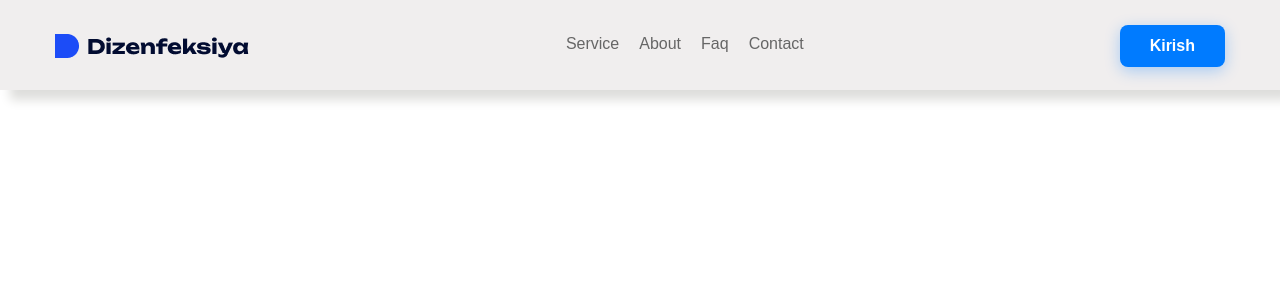
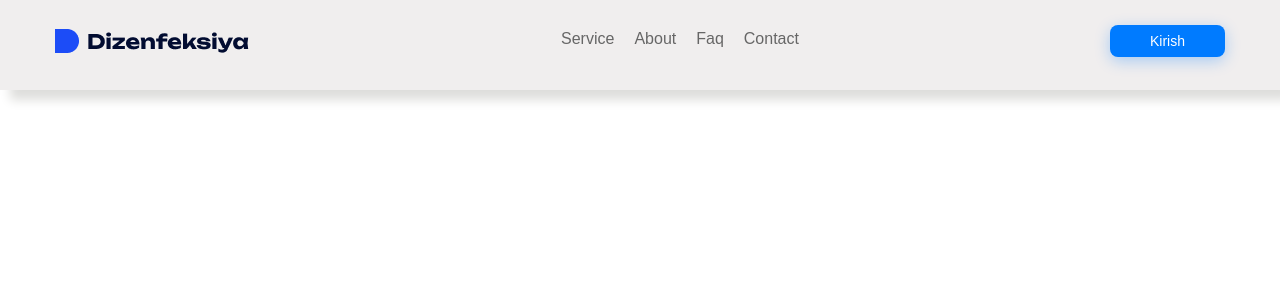
Before and after one commit to umida17/dizenfeksiya, a React (Vite) app: page / in a window 1280 px wide. Shown: the top 300 px of the page. Built offline with nearby package versions, Linux system fonts and the light colour scheme.

Commit message:
css stil beramiz

```diff
--- a/src/Header/Header.css
+++ b/src/Header/Header.css
@@ -68,11 +68,11 @@
 .btn {
    background-color: #007bff;
   color: white;
-  padding: 12px 30px;
+  padding: 8px 40px;
   border: none;
   border-radius: 8px;
-  font-size: 16px;
-  font-weight: 600;
+  font-size: 14px;
+  font-weight: 400;
   cursor: pointer;
   transition: all 0.3s ease;
   box-shadow: 0 4px 15px rgba(0, 123, 255, 0.3);
```
